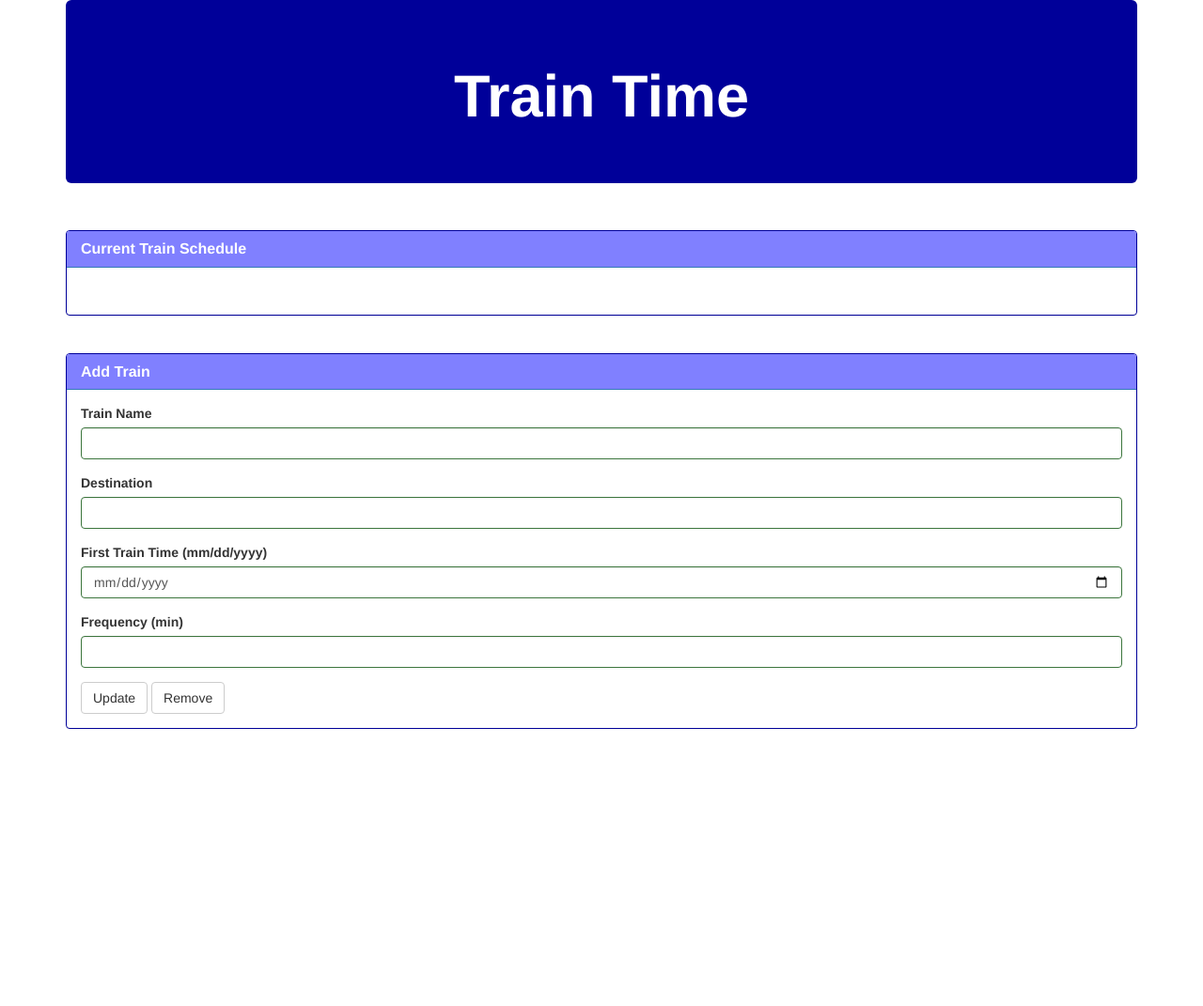
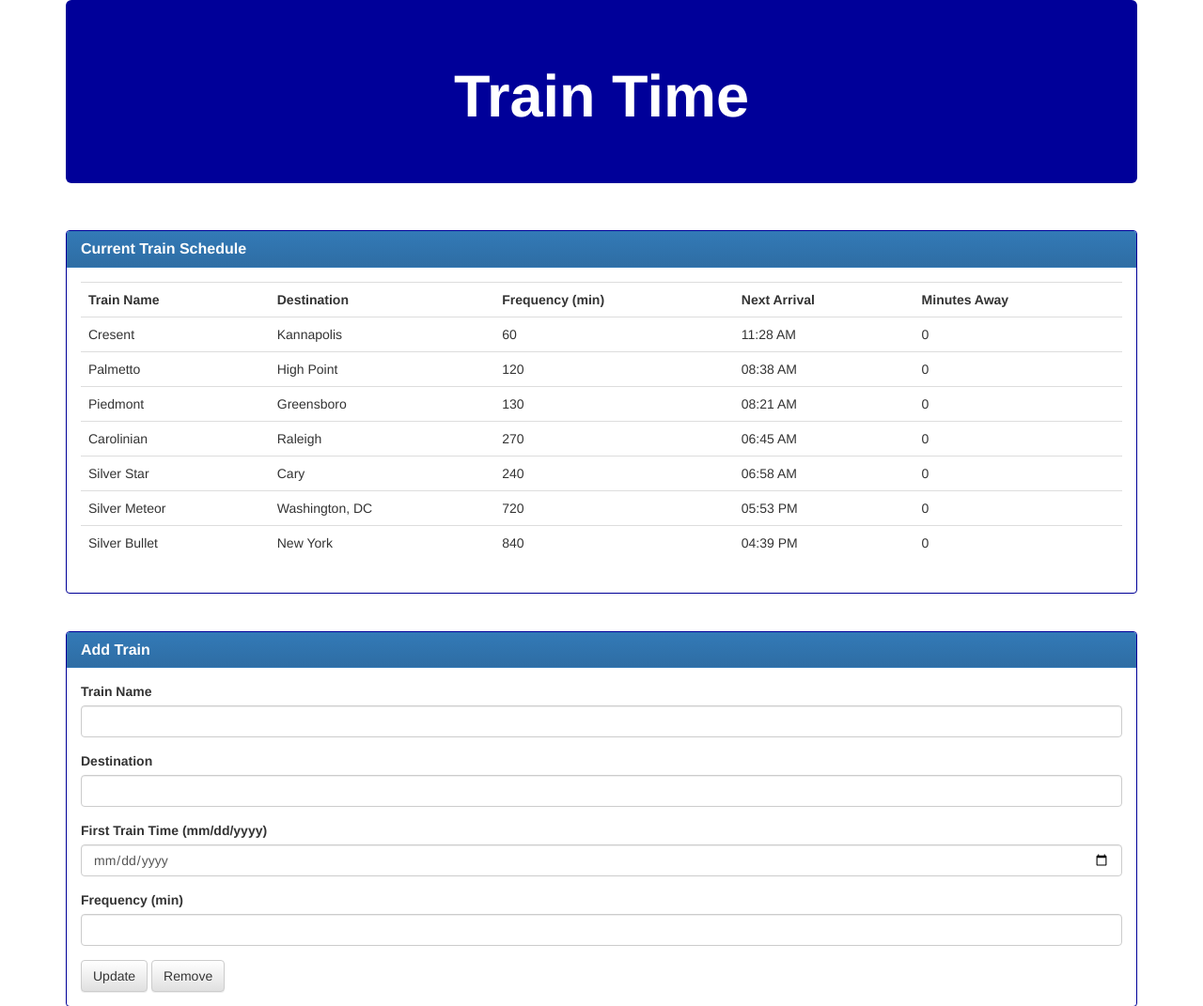
Before and after one commit to namurray1/Train-Time, a PHP site: page / in a window 1280 px wide. Shown: the top 1071 px of the page at 94% size. Before the commit the page ends 776 px from the top, so only its background shows below. Run offline with PHP 8.4, Linux system fonts and the light colour scheme; some libraries are stand-ins or nearby versions.

Commit message:
Made some changes to html and did some additional styling to CSS.

```diff
--- a/index.html
+++ b/index.html
@@ -1,34 +1,93 @@
 <!DOCTYPE html>
 <html>
+
 <head>
-<meta charset="UTF-8">
+    <meta charset="UTF-8">
     <title>Train Time</title>
     <!--BOOTSTRAP-->
+    <!-- Latest compiled and minified CSS -->
     <link rel="stylesheet" href="https://maxcdn.bootstrapcdn.com/bootstrap/3.3.7/css/bootstrap.min.css" integrity="sha384-BVYiiSIFeK1dGmJRAkycuHAHRg32OmUcww7on3RYdg4Va+PmSTsz/K68vbdEjh4u" crossorigin="anonymous">
+    <!-- Optional theme -->
+    <link rel="stylesheet" href="https://maxcdn.bootstrapcdn.com/bootstrap/3.3.7/css/bootstrap-theme.min.css" integrity="sha384-rHyoN1iRsVXV4nD0JutlnGaslCJuC7uwjduW9SVrLvRYooPp2bWYgmgJQIXwl/Sp" crossorigin="anonymous">
+    <!-- Latest compiled and minified JavaScript -->
+    <script src="https://maxcdn.bootstrapcdn.com/bootstrap/3.3.7/js/bootstrap.min.js" integrity="sha384-Tc5IQib027qvyjSMfHjOMaLkfuWVxZxUPnCJA7l2mCWNIpG9mGCD8wGNIcPD7Txa" crossorigin="anonymous"></script>
     <link href="css/bootstrap.icon-large.min.css" rel="stylesheet">
 </head>
+
 <body>
-		<div class="container">
+    <div class="container">
         <!--JUMBOTRON-->
         <div class="jumbotron" style="background: #000099; color: white;">
-
             <!-- Added "glyphicon glyphicon-list-alt" to the heading-->
             <h1 class="text-center"><strong>Train Time</strong></h1>
         </div>
         <div class="row">
-
             <!--DATA DISPLAY PANEL-->
             <div class="col-sm-12">
                 <br>
                 <div class="panel panel-primary" style="border-color: #000099;">
                     <div class="panel-heading" style="background-color: #8080ff;">
                         <h2 class="panel-title"><strong>Current Train Schedule</strong></h2>
-           			</div>
-                    <div class="panel-body" id="trains">
-                        <h2 id="trainName-display"></h2>
-                        <h4 id="destination-display"></h4>
-                        <h4 id="nextArrival"></h4>
-                        <h4 id="minutesAway"></h4>
+                    </div>
+                    <div class="panel-body">
+                        <!--Tabel goes here-->
+                        <table class="table">
+                            <tr>
+                                <th>Train Name</th>
+                                <th>Destination</th>
+                                <th>Frequency (min)</th>
+                                <th>Next Arrival</th>
+                                <th>Minutes Away</th>
+                            </tr>
+                            <tr>
+                                <td>Cresent</td>
+                                <td>Kannapolis</td>
+                                <td>60</td>
+                                <td>11:28 AM</td>
+                                <td>0</td>
+                            </tr>
+                            <tr>
+                                <td>Palmetto</td>
+                                <td>High Point</td>
+                                <td>120</td>
+                                <td>08:38 AM</td>
+                                <td>0</td>
+                            </tr>
+                            <tr>
+                                <td>Piedmont</td>
+                                <td>Greensboro</td>
+                                <td>130</td>
+                                <td>08:21 AM</td>
+                                <td>0</td>
+                            </tr>
+                            <tr>
+                                <td>Carolinian</td>
+                                <td>Raleigh</td>
+                                <td>270</td>
+                                <td>06:45 AM</td>
+                                <td>0</td>
+                            </tr>
+                            <tr>
+                                <td>Silver Star</td>
+                                <td>Cary</td>
+                                <td>240</td>
+                                <td>06:58 AM</td>
+                                <td>0</td>
+                            </tr>
+                            <tr>
+                                <td>Silver Meteor</td>
+                                <td>Washington, DC</td>
+                                <td>720</td>
+                                <td>05:53 PM</td>
+                                <td>0</td>
+                            </tr>
+                            <tr>
+                                <td>Silver Bullet</td>
+                                <td>New York</td>
+                                <td>840</td>
+                                <td>04:39 PM</td>
+                                <td>0</td>
+                        </table>
                     </div>
                 </div>
             </div>
@@ -39,38 +98,35 @@
                 <div class="panel panel-primary" style="border-color:#000099;">
                     <div class="panel-heading" style="background-color: #8080ff;">
                         <h2 class="panel-title"><strong>Add Train</strong></h2>
-
                     </div>
                     <div class="panel-body">
                         <form role="form">
-
                             <!--added "has-success", a Bootstrap property to all imput fields that gives a nice green glow.-->
-                            <div class="form-group has-success">
+                            <div class="form-group">
                                 <label for="train-name">Train Name</label>
                                 <input type="text" class="form-control" id="trainName">
                             </div>
-                            <div class="form-group has-success">
+                            <div class="form-group">
                                 <label for="destination">Destination</label>
                                 <input type="text" class="form-control" id="destination">
                             </div>
-                            <div class="form-group has-success">
+                            <div class="form-group">
                                 <label for="firstTrainTime">First Train Time (mm/dd/yyyy)</label>
                                 <input type="date" class="form-control" id="firstTrainTime">
                             </div>
-                            <div class="form-group has-success">
+                            <div class="form-group">
                                 <label for="frequency">Frequency (min)</label>
                                 <input type="number" class="form-control" id="frequency">
                             </div>
                             <button type="submit" class="btn btn-default" id="runSearch">Update</button>
                             <button type="button" class="btn btn-default" id="clearAll">Remove</button>
-
                         </form>
                     </div>
                 </div>
             </div>
         </div>
-		<script src="https://code.jquery.com/jquery.js"></script>
+        <script src="https://code.jquery.com/jquery.js"></script>
         <script src="https://www.gstatic.com/firebasejs/3.6.6/firebase.js"></script>
+</body>
 
-</body>
 </html>
```
Also changed, not shown: assets/css/style.css (+16 -7 lines).
